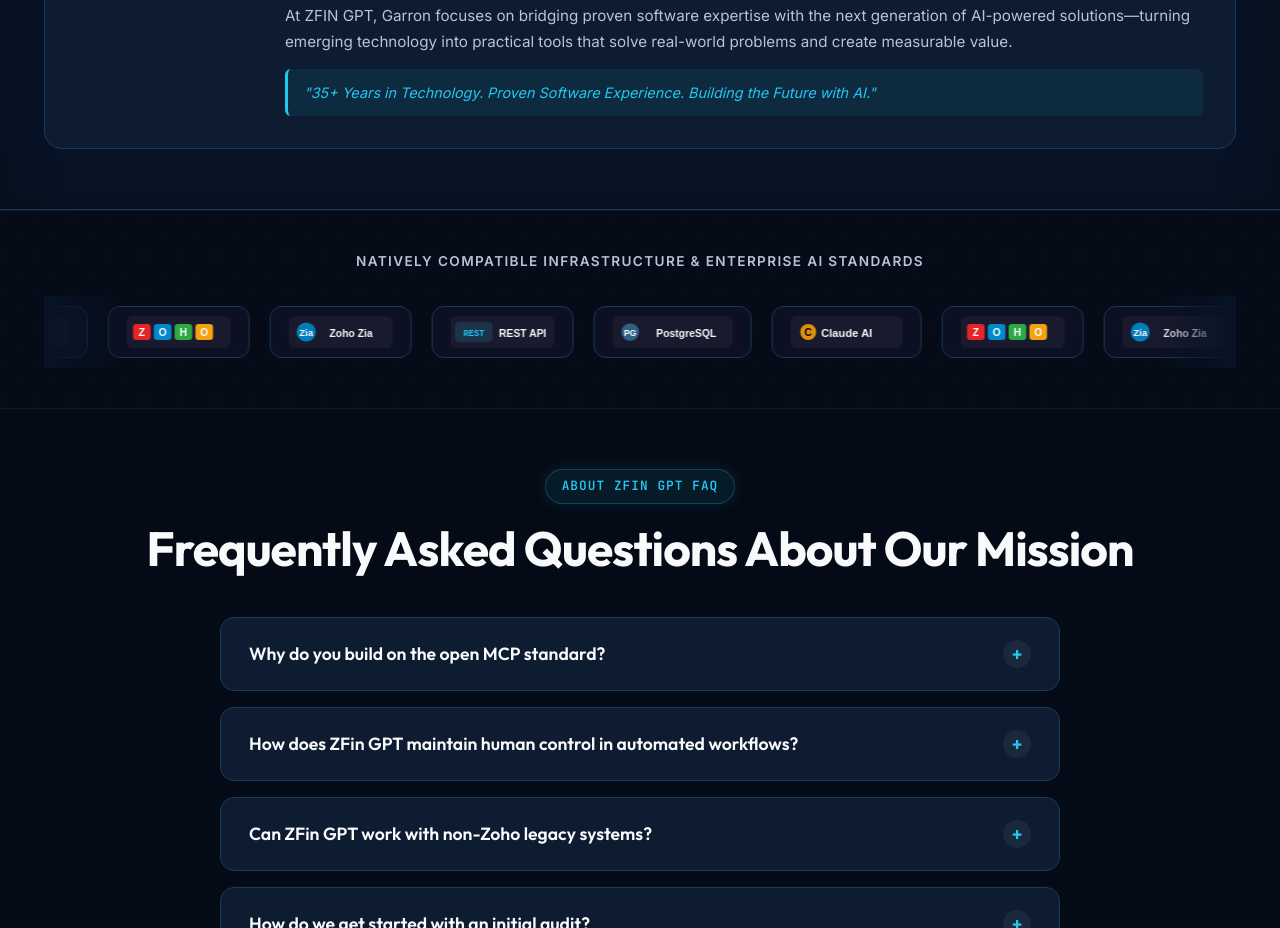
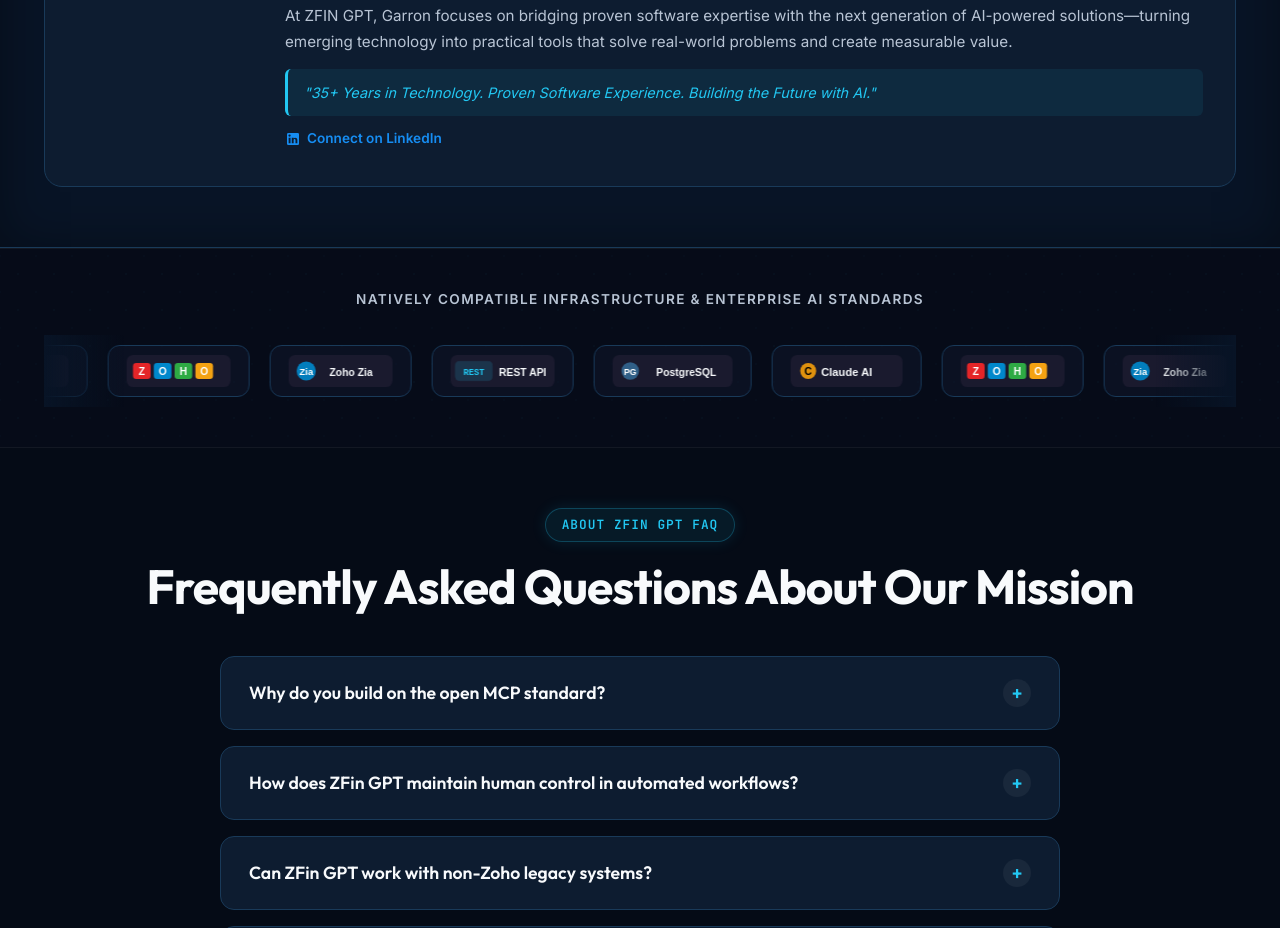
Before and after one commit to baghelmanish/New-ZFin-GPT, a website built with Vite: page about-us.html in a window 1280 px wide. Shown: the part 2876-3804 px from the top of the page. Built offline with nearby package versions, Linux system fonts and the light colour scheme.

Commit message:
Add LinkedIn button to Garron T. Johnson's team card on About Us page

```diff
--- a/about-us.html
+++ b/about-us.html
@@ -277,6 +277,13 @@
                   "35+ Years in Technology. Proven Software Experience. Building the Future with AI."
                 </blockquote>
               </div>
+              <a href="https://www.linkedin.com/in/garront/" target="_blank" rel="noopener noreferrer"
+                class="team-linkedin" style="display: inline-flex; align-items: center; gap: 6px;">
+                <svg width="16" height="16" viewBox="0 0 24 24" fill="currentColor">
+                  <path d="M19 3a2 2 0 0 1 2 2v14a2 2 0 0 1-2 2H5a2 2 0 0 1-2-2V5a2 2 0 0 1 2-2h14m-.5 15.5v-5.3a3.26 3.26 0 0 0-3.26-3.26c-.85 0-1.84.52-2.28 1.3v-1.11h-2.79v8.37h2.79v-4.93c0-.77.62-1.4 1.39-1.4a1.4 1.4 0 0 1 1.4 1.4v4.93h2.75M6.88 8.56a1.68 1.68 0 0 0 1.68-1.68c0-.93-.75-1.69-1.68-1.69a1.69 1.69 0 0 0-1.69 1.69c0 .93.76 1.68 1.69 1.68m1.39 9.94v-8.37H5.5v8.37h2.77z"/>
+                </svg>
+                <span>Connect on LinkedIn</span>
+              </a>
             </div>
           </div>
 
```
